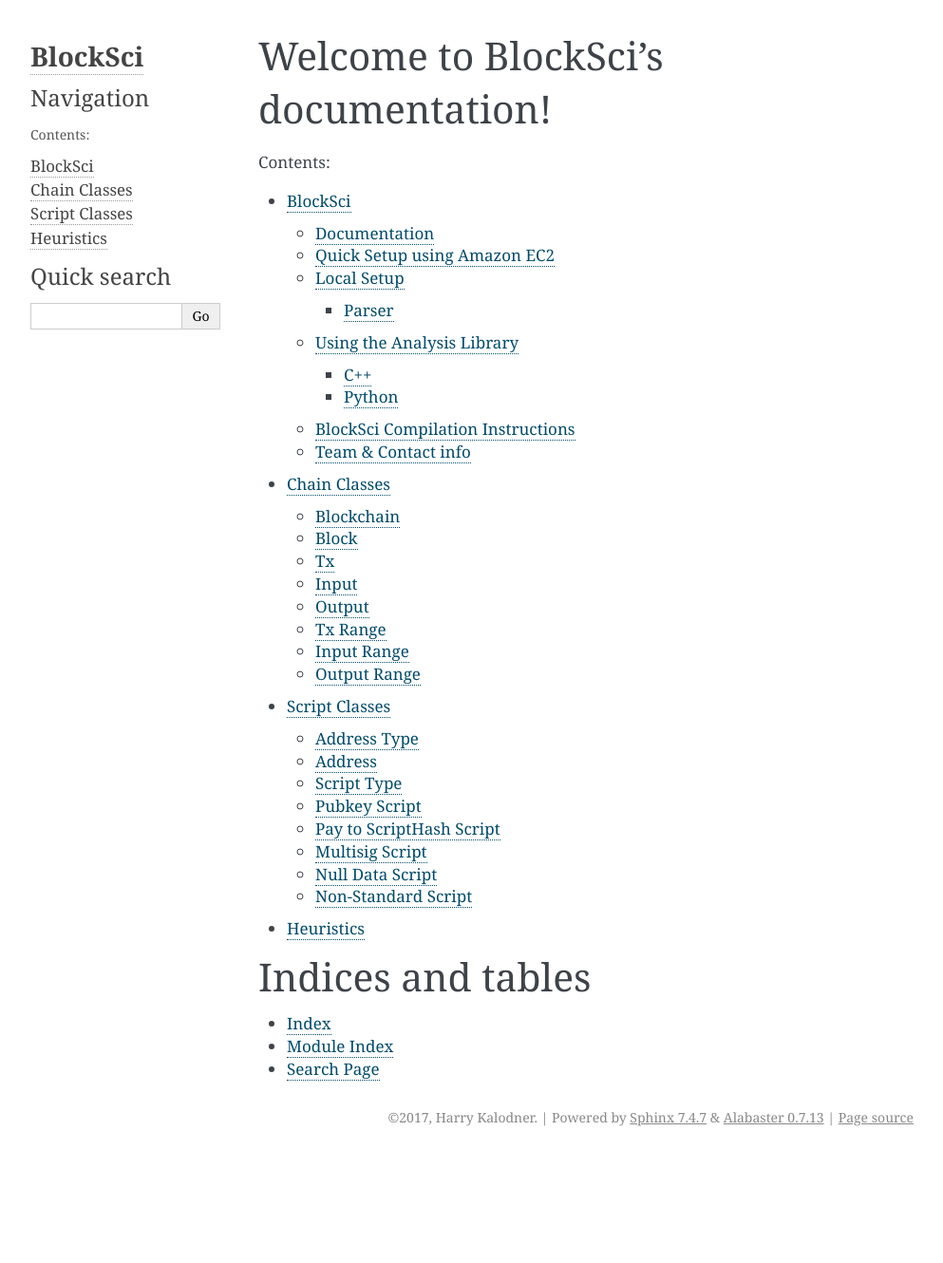
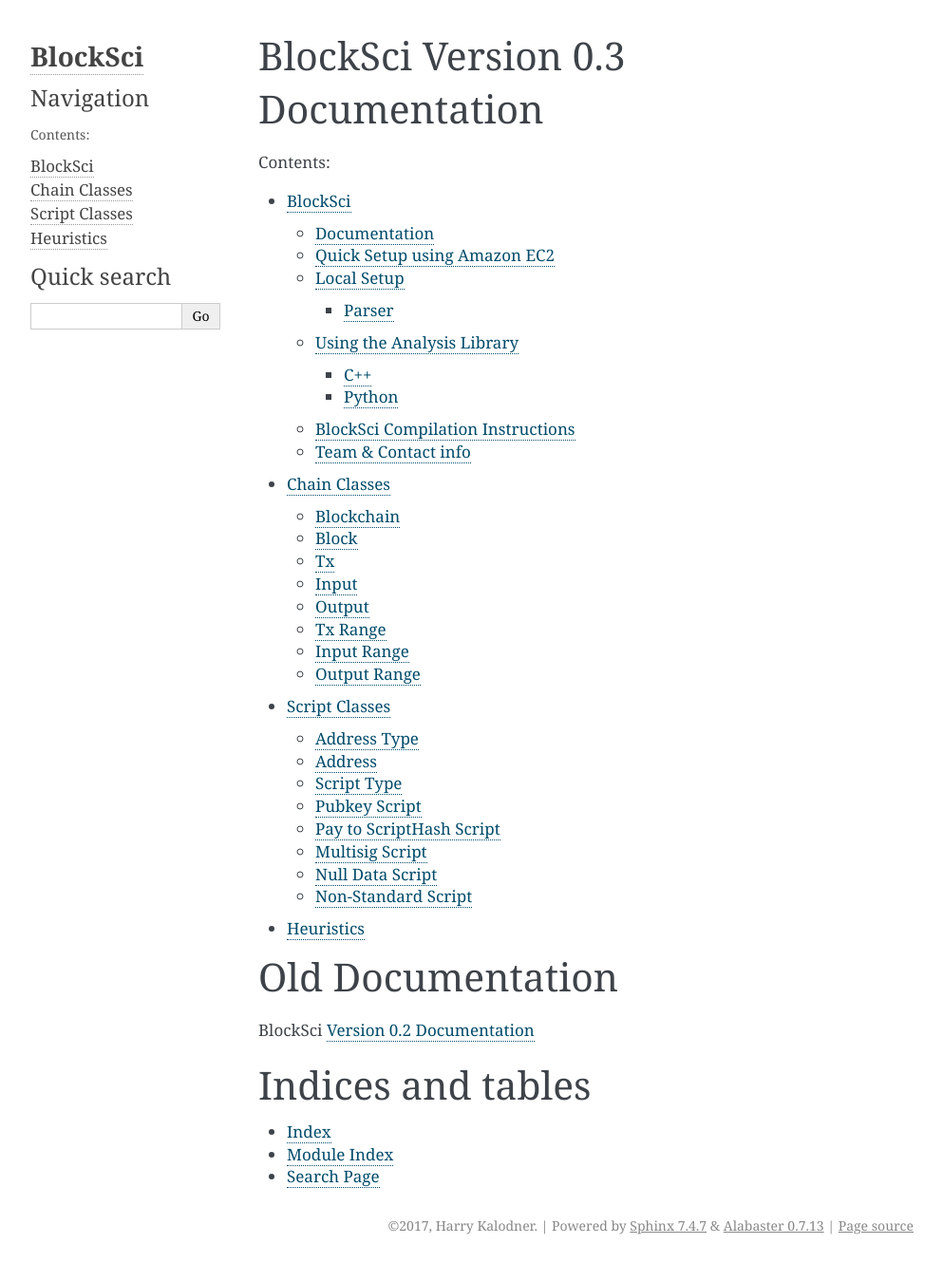
Before and after one commit to citp/BlockSci, a Sphinx documentation site: the page built from docs/index.rst, in a window 1280 px wide. Shown: the whole page at 95% size, without its empty margins (148-1141 px from the left). Built offline with Sphinx 7.4.7, drawn with Linux system fonts in a browser that asks for light colours; before the commit the page ends 1216 px from its top, so only the background shows below that.

Commit message:
Add link to old documentation

```diff
--- a/docs/index.rst
+++ b/docs/index.rst
@@ -3,14 +3,14 @@
    You can adapt this file completely to your liking, but it should at least
    contain the root `toctree` directive.
 
-Welcome to BlockSci's documentation!
+BlockSci Version 0.3 Documentation
 ====================================
 
 .. toctree::
    :maxdepth: 4
    :caption: Contents:
 
-   includeme
+   readme
 
    chain/chain
 
@@ -18,6 +18,12 @@
 
    heuristics/heuristics
 
+Old Documentation
+=======================
+
+BlockSci `Version 0.2 Documentation`_
+
+.. _Version 0.2 Documentation: 0.2
 
 
 Indices and tables
```
Also changed, not shown: docs/readme.rst (renamed from docs/includeme.rst).
